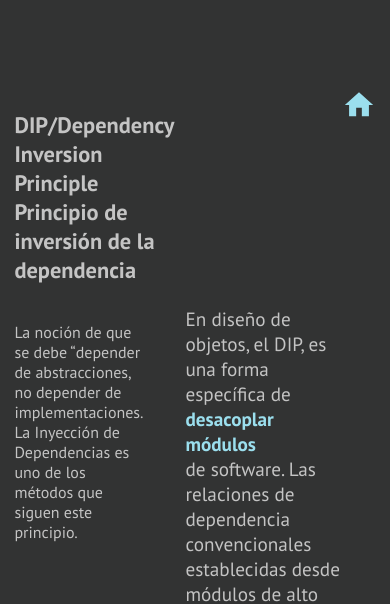
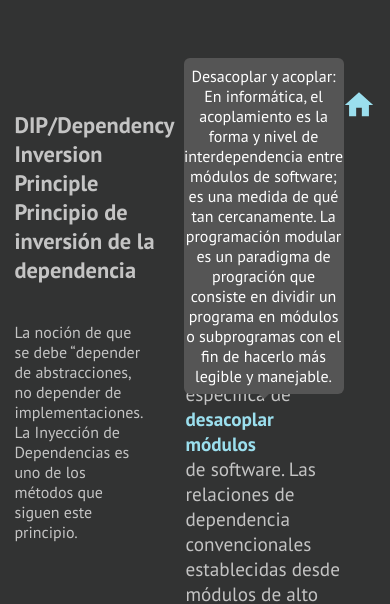
Before and after one commit to karolaramayo/entrega-3-proyecto-landing-solid, a plain HTML site: page d.html in a window 390 px wide. Both pictures are taken after a click on the element "desacoplar módulos". Shown: the top 604 px of the page. Drawn offline with Linux system fonts and the light colour scheme.

Commit message:
Entrega Final
corrección js

```diff
--- a/d.html
+++ b/d.html
@@ -50,6 +50,14 @@
 
         </section>
 
+        <script>
+                // When the user clicks on div, open the popup
+                function myFunction() {
+                  var popup = document.getElementById("myPopup");
+                  popup.classList.toggle("show");
+                }
+        </script>
+
         <div class="home"><a href="index.html"><img src="home-24px.svg" alt="home" width="34" height="34"></a></div>
     </div>
 </body>
```
Also changed, not shown: i.html (+8 -0 lines), l.html (+8 -0 lines), o.html (+8 -0 lines).
